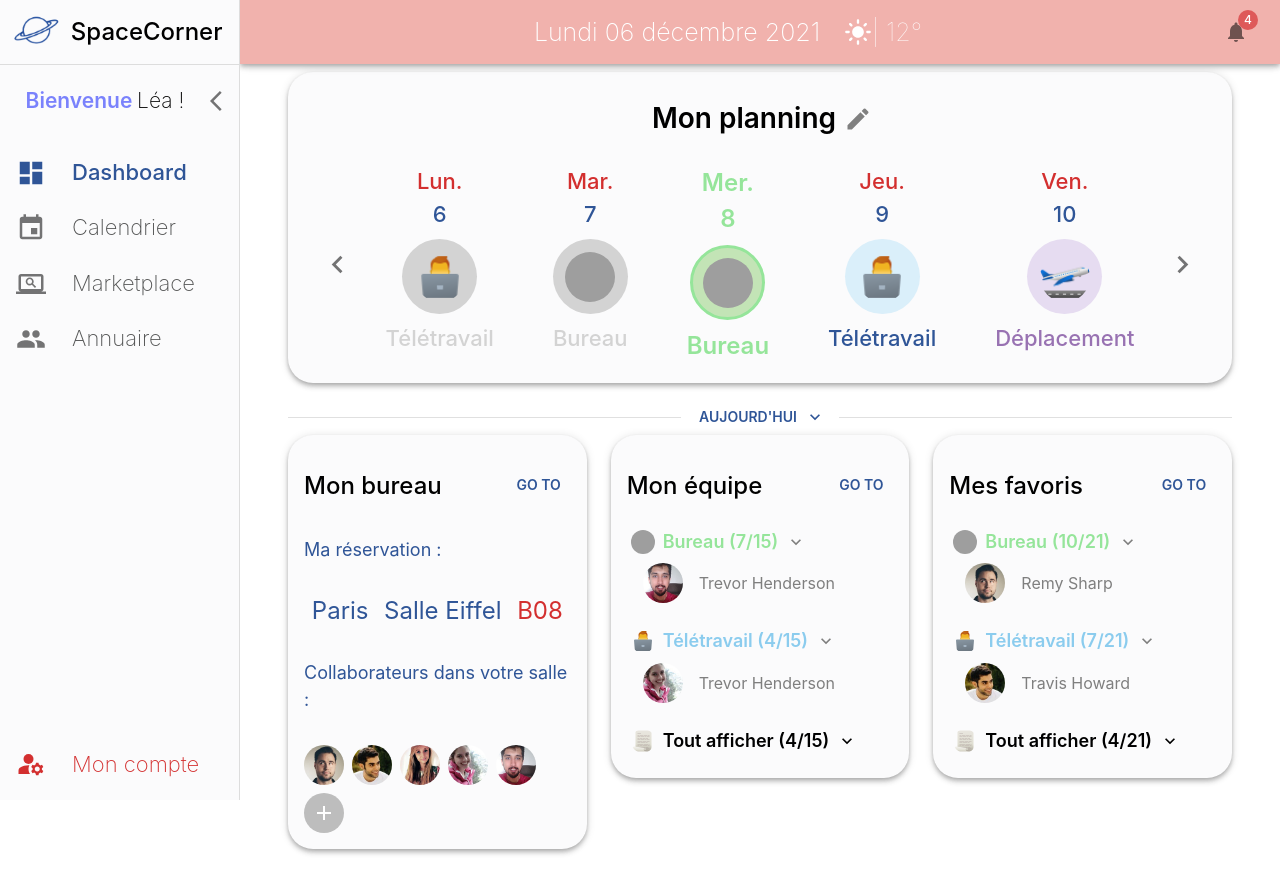
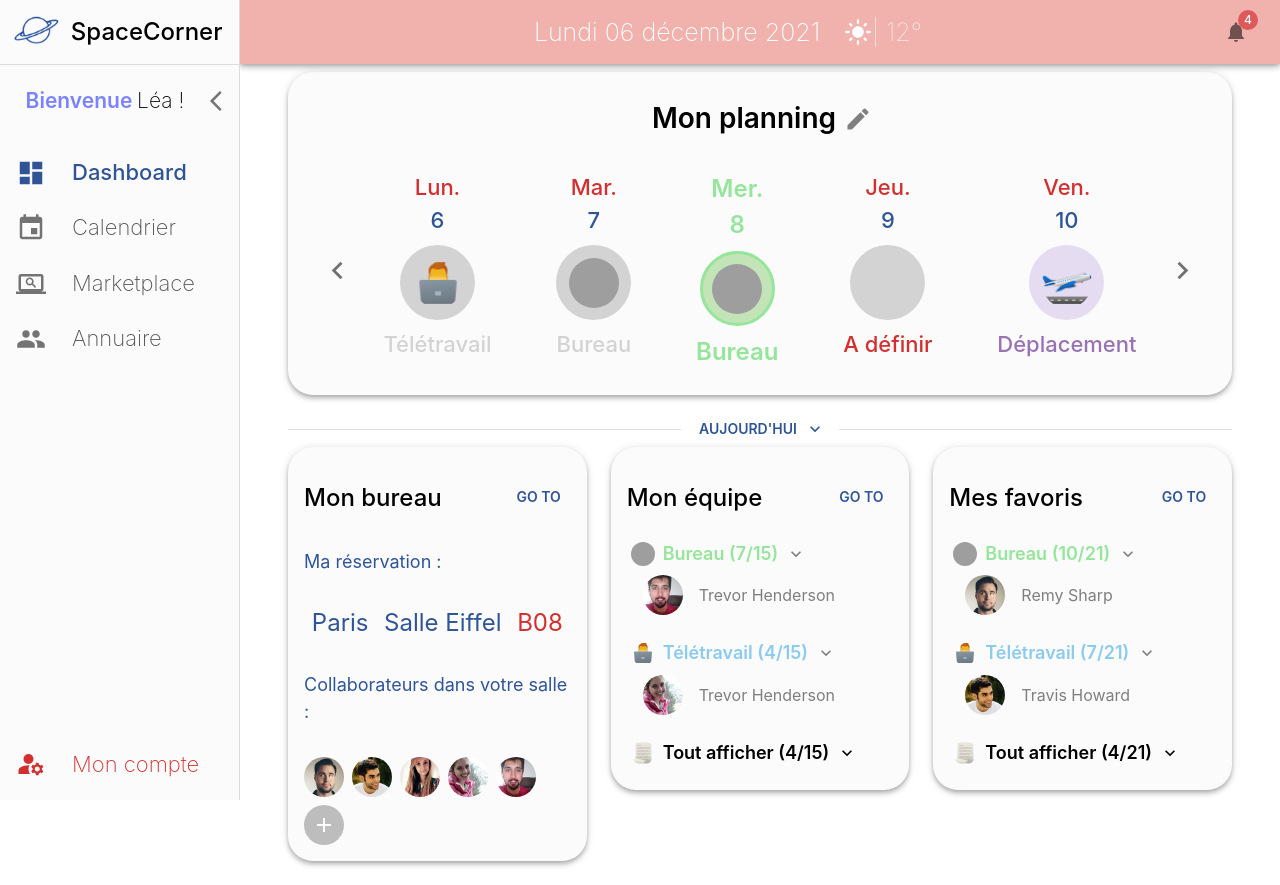
Before and after one commit to WBPierre/Ceercle, a React (Create React App) app in the folder frontend/: page /app in a window 1280 px wide. Built offline with nearby package versions, Linux system fonts and the light colour scheme; grey boxes are pictures that could not be loaded; a web font is replaced by a local one.

Commit message:
Adding button handler

```diff
--- a/frontend/src/components/containers/app/dashboard/PlanningElement.js
+++ b/frontend/src/components/containers/app/dashboard/PlanningElement.js
@@ -1,15 +1,35 @@
-import {Avatar, Typography} from "@mui/material";
+import {Avatar, ListItemIcon, ListItemText, Menu, Typography} from "@mui/material";
 import Grid from "@mui/material/Grid";
 import ManWorkingIcon from "../../../molecules/icons/ManWorkingIcon";
 import OfficeIcon from "../../../molecules/icons/OfficeIcon";
 import PlaneTakeOffIcon from "../../../molecules/icons/PlaneTakeOffIcon";
 import {useTheme} from "@mui/material/styles";
+import MenuItem from "@mui/material/MenuItem";
+import Button from "@mui/material/Button";
+import {useState} from "react";
+import {ContentPaste} from "@mui/icons-material";
 
 function PlanningElement(props){
+
+    const [anchorEl, setAnchorEl] = useState(null);
+    const open = Boolean(anchorEl);
+    const handleClick = (event) => {
+        setAnchorEl(event.currentTarget);
+    };
+    const handleClose = () => {
+        setAnchorEl(null);
+    };
+
 
     switch(props.from){
         case "remote":
             return(
+                <div>
+                    <Button disableRipple={true} style={{textTransform:'none', backgroundColor: !props.past ? '' : 'transparent', cursor: !props.past ? 'pointer' : 'default'}} id="basic-button"
+                            aria-controls="basic-menu"
+                            aria-haspopup="true"
+                            aria-expanded={open ? 'true' : undefined}
+                            onClick={handleClick}>
                         <Grid container direction={"column"} spacing={1} alignItems={"center"}>
                             <Grid item xs={12}>
                                 <Typography textAlign={"center"} style={{color: props.current ? '#8BCCEE' : '#d32f2f'}} fontSize={props.current ? 24 : 22} fontWeight={props.current ? 600 : 500}>{props.day}</Typography>
@@ -28,9 +48,45 @@ function PlanningElement(props){
                                 <Typography textAlign={"center"} style={{color: props.past ? '#D3D3D3' : props.current ? '#8BCCEE' : '#2F5597'}} fontSize={props.current ? 24 : 22} fontWeight={props.current ? 600 : 500}>Télétravail</Typography>
                             </Grid>
                         </Grid>
+                    </Button>
+                    <Menu
+                        id="basic-menu"
+                        anchorEl={anchorEl}
+                        open={open}
+                        onClose={handleClose}
+                        MenuListProps={{
+                            'aria-labelledby': 'basic-button',
+                        }}
+                    >
+                        <MenuItem onClick={handleClose}>
+                            <ListItemIcon>
+                                <OfficeIcon/>
+                            </ListItemIcon>
+                            <ListItemText>Au bureau</ListItemText>
+                        </MenuItem>
+                        <MenuItem onClick={handleClose}>
+                            <ListItemIcon>
+                                <ManWorkingIcon/>
+                            </ListItemIcon>
+                            <ListItemText>Télétravail</ListItemText>
+                        </MenuItem>
+                        <MenuItem onClick={handleClose}>
+                            <ListItemIcon>
+                                <PlaneTakeOffIcon/>
+                            </ListItemIcon>
+                            <ListItemText>Déplacement</ListItemText>
+                        </MenuItem>
+                    </Menu>
+                </div>
             );
         case "office":
             return(
+                <div>
+                    <Button disableRipple={true} style={{textTransform:'none', backgroundColor: !props.past ? '' : 'transparent', cursor: !props.past ? 'pointer' : 'default'}} id="basic-button"
+                            aria-controls="basic-menu"
+                            aria-haspopup="true"
+                            aria-expanded={open ? 'true' : undefined}
+                            onClick={handleClick}>
                         <Grid container direction={"column"} spacing={1} alignItems={"center"}>
                             <Grid item xs={12}>
                                 <Typography textAlign={"center"} style={{color: props.current ? '#95E59A' : '#d32f2f'}} fontSize={props.current ? 24 : 22} fontWeight={props.current ? 600 : 500}>{props.day}</Typography>
@@ -48,9 +104,45 @@ function PlanningElement(props){
                                 <Typography textAlign={"center"} style={{color: props.past ? '#D3D3D3' : props.current ? '#95E59A' : '#60b56d'}} fontSize={props.current ? 24 : 22} fontWeight={props.current ? 600 : 500}>Bureau</Typography>
                             </Grid>
                         </Grid>
+                    </Button>
+                    <Menu
+                        id="basic-menu"
+                        anchorEl={anchorEl}
+                        open={open}
+                        onClose={handleClose}
+                        MenuListProps={{
+                            'aria-labelledby': 'basic-button',
+                        }}
+                    >
+                        <MenuItem onClick={handleClose}>
+                            <ListItemIcon>
+                                <OfficeIcon/>
+                            </ListItemIcon>
+                            <ListItemText>Au bureau</ListItemText>
+                        </MenuItem>
+                        <MenuItem onClick={handleClose}>
+                            <ListItemIcon>
+                                <ManWorkingIcon/>
+                            </ListItemIcon>
+                            <ListItemText>Télétravail</ListItemText>
+                        </MenuItem>
+                        <MenuItem onClick={handleClose}>
+                            <ListItemIcon>
+                                <PlaneTakeOffIcon/>
+                            </ListItemIcon>
+                            <ListItemText>Déplacement</ListItemText>
+                        </MenuItem>
+                    </Menu>
+                </div>
             );
         case "move":
             return(
+                <div>
+                    <Button disableRipple={true} style={{textTransform:'none', backgroundColor: !props.past ? '' : 'transparent', cursor: !props.past ? 'pointer' : 'default'}} id="basic-button"
+                            aria-controls="basic-menu"
+                            aria-haspopup="true"
+                            aria-expanded={open ? 'true' : undefined}
+                            onClick={handleClick}>
                         <Grid container direction={"column"} spacing={1} alignItems={"center"}>
                             <Grid item xs={12}>
                                 <Typography textAlign={"center"} style={{color: props.current ? '#C7B3DA' : '#d32f2f'}} fontSize={props.current ? 24 : 22} fontWeight={props.current ? 600 : 500}>{props.day}</Typography>
@@ -68,9 +160,93 @@ function PlanningElement(props){
                                 <Typography textAlign={"center"} style={{color: props.past ? '#D3D3D3' : props.current ? '#C7B3DA' : '#9872B2'}} fontSize={props.current ? 24 : 22} fontWeight={props.current ? 600 : 500}>Déplacement</Typography>
                             </Grid>
                         </Grid>
+                    </Button>
+                    <Menu
+                        id="basic-menu"
+                        anchorEl={anchorEl}
+                        open={open}
+                        onClose={handleClose}
+                        MenuListProps={{
+                            'aria-labelledby': 'basic-button',
+                        }}
+                    >
+                        <MenuItem onClick={handleClose}>
+                            <ListItemIcon>
+                                <OfficeIcon/>
+                            </ListItemIcon>
+                            <ListItemText>Au bureau</ListItemText>
+                        </MenuItem>
+                        <MenuItem onClick={handleClose}>
+                            <ListItemIcon>
+                                <ManWorkingIcon/>
+                            </ListItemIcon>
+                            <ListItemText>Télétravail</ListItemText>
+                        </MenuItem>
+                        <MenuItem onClick={handleClose}>
+                            <ListItemIcon>
+                                <PlaneTakeOffIcon/>
+                            </ListItemIcon>
+                            <ListItemText>Déplacement</ListItemText>
+                        </MenuItem>
+                    </Menu>
+                </div>
             )
         default:
-            return(<div/>)
+            return(
+                <div>
+                    <Button disableRipple={true} style={{textTransform:'none', backgroundColor: !props.past ? '' : 'transparent', cursor: !props.past ? 'pointer' : 'default'}} id="basic-button"
+                            aria-controls="basic-menu"
+                            aria-haspopup="true"
+                            aria-expanded={open ? 'true' : undefined}
+                            onClick={handleClick}>
+                        <Grid container direction={"column"} spacing={1} alignItems={"center"}>
+                            <Grid item xs={12}>
+                                <Typography textAlign={"center"} style={{color: props.current ? '#d32f2f' : '#d32f2f'}} fontSize={props.current ? 24 : 22} fontWeight={props.current ? 600 : 500}>{props.day}</Typography>
+                                <Typography textAlign={"center"} style={{color: props.current ? '#2F5597' : '#2F5597'}} fontSize={props.current ? 24 : 22} fontWeight={props.current ? 600 : 500}>{props.dayNumber}</Typography>
+                            </Grid>
+                            <Grid item>
+                                <Avatar sx={{ width: 75, height: 75 }}
+                                        style={{
+                                            border: props.current ? '3px solid #d32f2f' : 'none',
+                                            backgroundColor: props.past ? '#D3D3D3' : '#D3D3D3'}}>
+                                    <PlaneTakeOffIcon sx={{width: 50, height:50, display:'none'}}/>
+                                </Avatar>
+                            </Grid>
+                            <Grid item>
+                                <Typography textAlign={"center"} style={{color: props.past ? '#D3D3D3' : props.current ? '#d32f2f' : '#d32f2f'}} fontSize={props.current ? 24 : 22} fontWeight={props.current ? 600 : 500}>A définir</Typography>
+                            </Grid>
+                        </Grid>
+                    </Button>
+                    <Menu
+                        id="basic-menu"
+                        anchorEl={anchorEl}
+                        open={open}
+                        onClose={handleClose}
+                        MenuListProps={{
+                            'aria-labelledby': 'basic-button',
+                        }}
+                    >
+                        <MenuItem onClick={handleClose}>
+                            <ListItemIcon>
+                                <OfficeIcon/>
+                            </ListItemIcon>
+                            <ListItemText>Au bureau</ListItemText>
+                        </MenuItem>
+                        <MenuItem onClick={handleClose}>
+                            <ListItemIcon>
+                                <ManWorkingIcon/>
+                            </ListItemIcon>
+                            <ListItemText>Télétravail</ListItemText>
+                        </MenuItem>
+                        <MenuItem onClick={handleClose}>
+                            <ListItemIcon>
+                                <PlaneTakeOffIcon/>
+                            </ListItemIcon>
+                            <ListItemText>Déplacement</ListItemText>
+                        </MenuItem>
+                    </Menu>
+                </div>
+            )
     }
 }
 
--- a/frontend/src/views/app/Dashboard.js
+++ b/frontend/src/views/app/Dashboard.js
@@ -54,7 +54,7 @@ export default function Dashboard(props) {
                                                 <PlanningElement from={"office"} day={"Mer."} dayNumber={8} current={true} past={false}/>
                                             </Grid>
                                             <Grid item>
-                                                <PlanningElement from={"remote"} day={"Jeu."} dayNumber={9} current={false} past={false}/>
+                                                <PlanningElement day={"Jeu."} dayNumber={9} current={false} past={false}/>
                                             </Grid>
                                             <Grid item>
                                                 <PlanningElement from={"move"} day={"Ven."} dayNumber={10} current={false} past={false}/>
```
Lines whose indentation alone changed are shown as unchanged.
